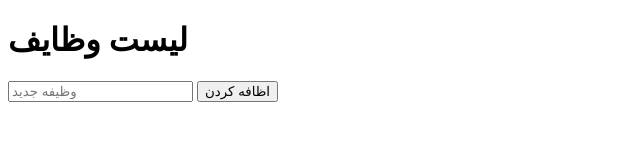
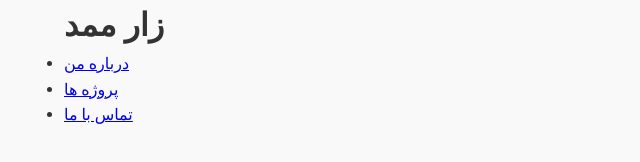
Before and after one commit to kermani65156515/js_projects, a plain HTML site: page index.html in a window 1280 px wide. Shown: the whole page, without its empty margins (0-640 px from the left). Drawn offline with Linux system fonts and the light colour scheme.

Commit message:
second v

```diff
--- a/index.html
+++ b/index.html
@@ -1,23 +1,31 @@
 <!DOCTYPE html>
 <html lang="en">
+  <head>
+    <meta charset="UTF-8" />
+    <meta name="viewport" content="width=device-width, initial-scale=1.0" />
+    <link rel="stylesheet" href="style.css" />
+    <title>Document</title>
+  </head>
 
-<head>
-    <meta charset="UTF-8">
-    <meta name="viewport" content="width=device-width, initial-scale=1.0">
-    <link rel="stylesheet" href="style.css">
-    <title>Document</title>
-</head>
+  <body>
+    <!-- Header -->
+    <header>
+      <div class="container Header-container">
+        <h1>زار ممد</h1>
+        <nav>
+          <ul>
+            <li><a href="#About">درباره من</a></li>
+            <li><a href="#Projects">پروژه ها</a></li>
+            <li><a href="#Contact">تماس با ما</a></li>
+          </ul>
+        </nav>
+      </div>
+    </header>
 
-<body>
-    <div class="container">
-        <h1>لیست وظایف</h1>
-        <form id="task-form">
-            <input type="text" id="task-input" placeholder="وظیفه جدید">
-            <button type="submit">اظافه کردن</button>
-        </form>
-        <ul id="task-list"></ul>
-    </div>
+    <!-- About section -->
+     <section id="about">
+        <div class="container about-container"></div>
+     </section>
     <script src="script.js"></script>
-</body>
-
+  </body>
 </html>
--- a/style.css
+++ b/style.css
@@ -0,0 +1,21 @@
+* {
+    margin: 0;
+    padding: 0;
+    box-sizing: border-box;
+}
+
+body {
+      font-family: 'Roboto', sans-serif;
+      line-height: 1.6;
+      background-color: #f9f9f9;
+      color: #333;
+}
+
+/* container */
+.container {
+    width: 90%;
+    max-width: 1200px;
+    margin: 0 auto;
+}
+
+/* haeder */
```
